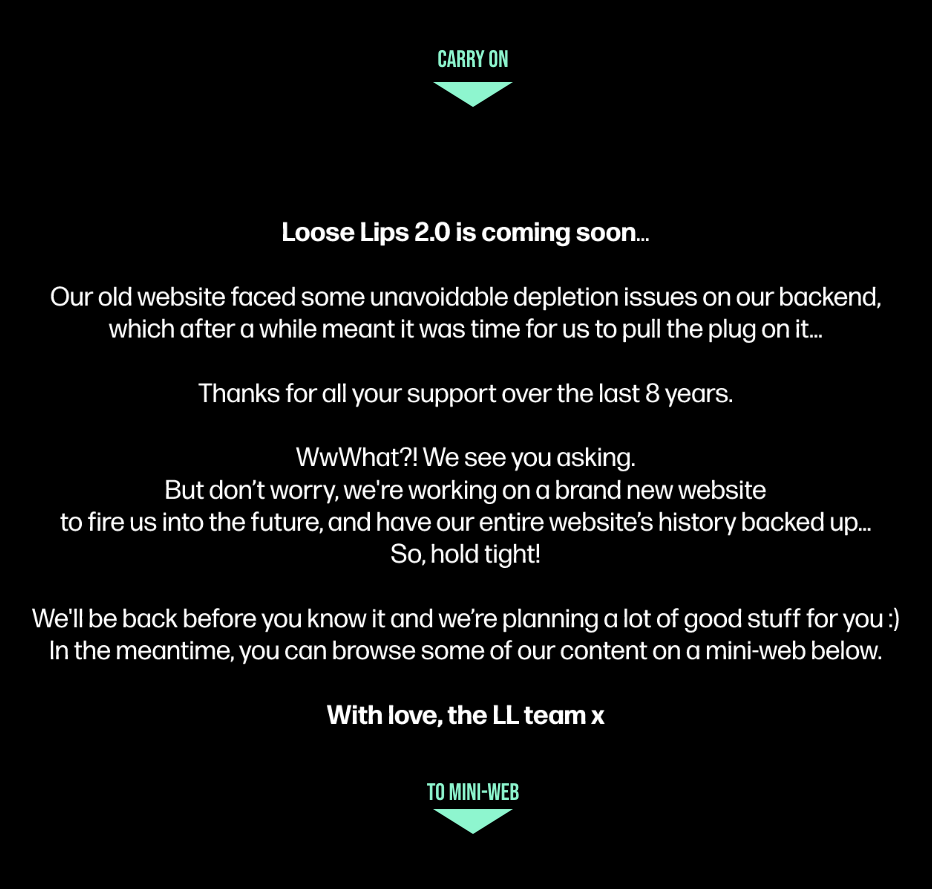
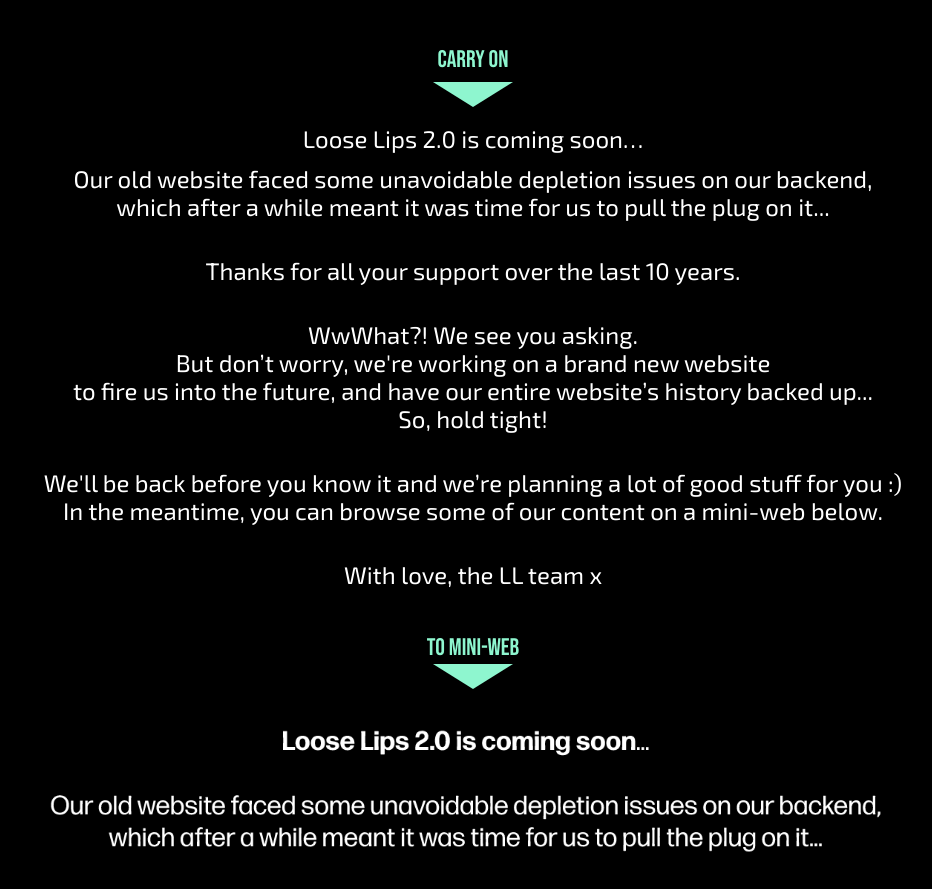
Before and after one commit to natesheehan/ll, a plain HTML site: page index.html in a window 1280 px wide. Shown: the part 667-1556 px from the top of the page, without its empty margins (167-1099 px from the left). Drawn offline with Linux system fonts and the light colour scheme.

Commit message:
Update index.html

```diff
--- a/index.html
+++ b/index.html
@@ -32,6 +32,23 @@
 			</section>
 			<section class="text" id="text">
 				<div class="container text__container">
+								<p>Loose Lips 2.0 is coming soon…</p>
+					<br>
+					<p>Our old website faced some unavoidable depletion issues on our backend,</p>
+					<p>which after a while meant it was time for us to pull the plug on it...</p>
+					<br><br><br>
+					<p>Thanks for all your support over the last 10 years.</p>
+					<br><br><br>
+					<p>WwWhat?! We see you asking.</p>
+					<p>But don’t worry, we're working on a brand new website</p>
+					<p>to fire us into the future, and have our entire website’s history backed up...</p>
+					<p>So, hold tight!</p>
+					<br><br><br>
+					<p>We'll be back before you know it and we’re planning a lot of good stuff for you :)</p>
+					<p>In the meantime, you can browse some of our content on a mini-web below.</p>
+					<br><br><br>
+					<p>With love, the LL team x</p>
+					<a class="nav triangle triangle--bottom" href="#mini-web">To Mini-Web</a>
 					<img src="img/TXT_LL.png" alt="">
 					<a class="nav triangle triangle--bottom" href="#mini-web">To Mini-Web</a>
 				</div>
```
